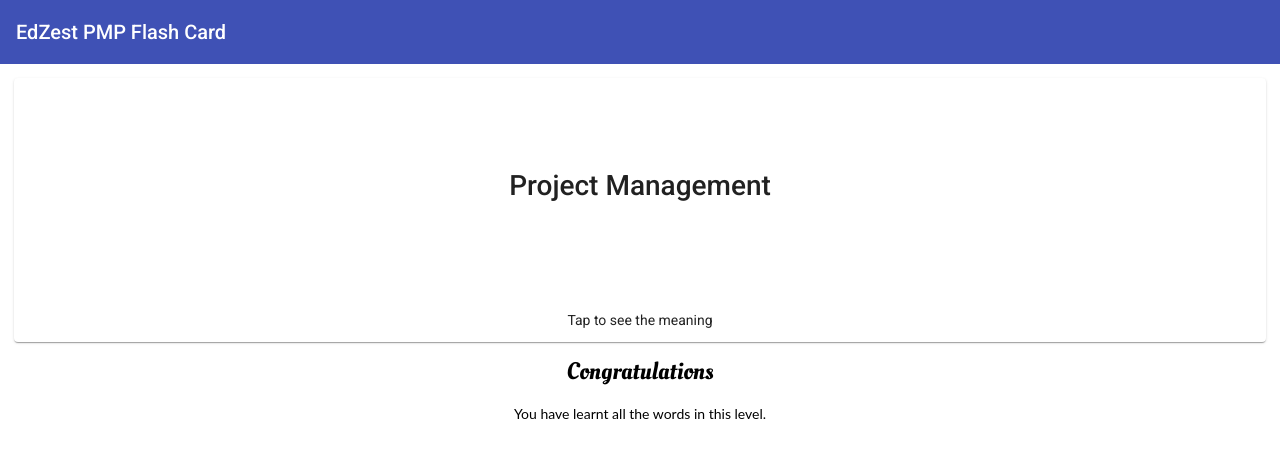
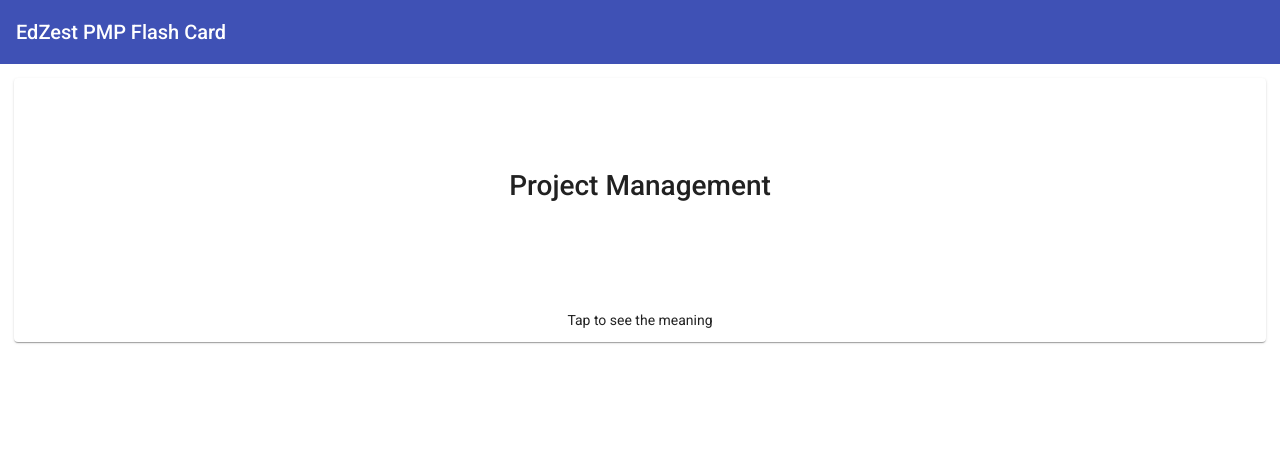
Before and after one commit to shpiyu/pmp-flash-card, an Angular app: page / in a window 1280 px wide. Shown: the top 458 px of the page. Built offline with nearby package versions, Linux system fonts and the light colour scheme.

Commit message:
update congrats text

```diff
--- a/src/app/app.component.css
+++ b/src/app/app.component.css
@@ -1,12 +1,25 @@
 p {
   font-family: Lato;
-}
-
-.congrats h1 {
-  font-family: 'Oleo Script', cursive;
 }
 
 .congrats {
   margin: 14px;
   text-align: center;
 }
+
+.congrats h1 {
+  font-family: 'Oleo Script', cursive;
+  transform: rotate(-4deg);
+  font-size: 2.5em;
+  padding: 14px;
+  color: 'primary';
+}
+
+.congrats p {
+  font-size: 1.2em;
+}
+
+.congrats .home-nav {
+  font-weight: bold;
+  text-decoration: underline;
+}
--- a/src/app/app.component.html
+++ b/src/app/app.component.html
@@ -6,9 +6,10 @@
   <div class="container">
     <app-word-card-container *ngIf="!levelComplete" (levelComplete)="onLevelComplete($event)"></app-word-card-container>
 
-    <div class="congrats">
+    <div *ngIf="levelComplete" class="congrats">
       <h1>Congratulations</h1>
-      <p> You have learnt all the words in this level.<p>
+      <p> You have learnt all the words in this level. <span class="home-nav">Click here </span> to go to the home page.
+      <p>
     </div>
   </div>
 </div>
```
